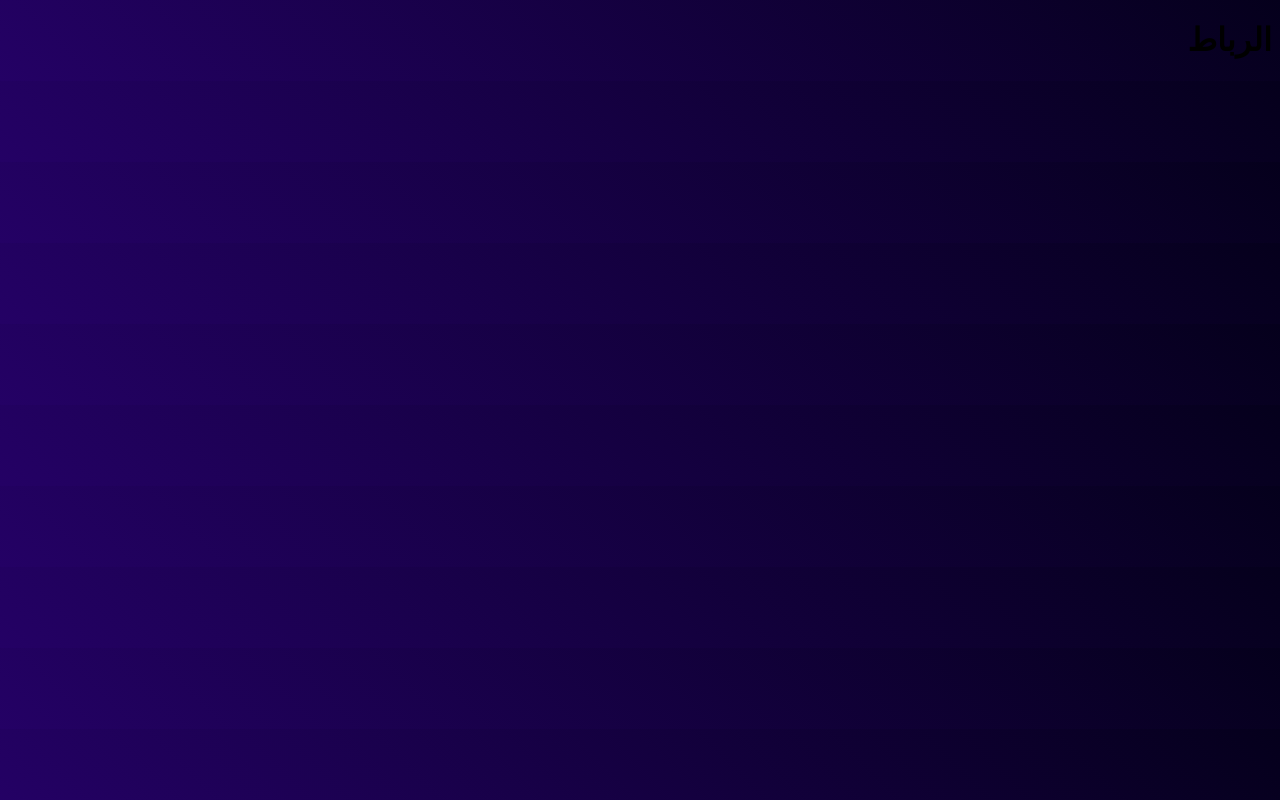
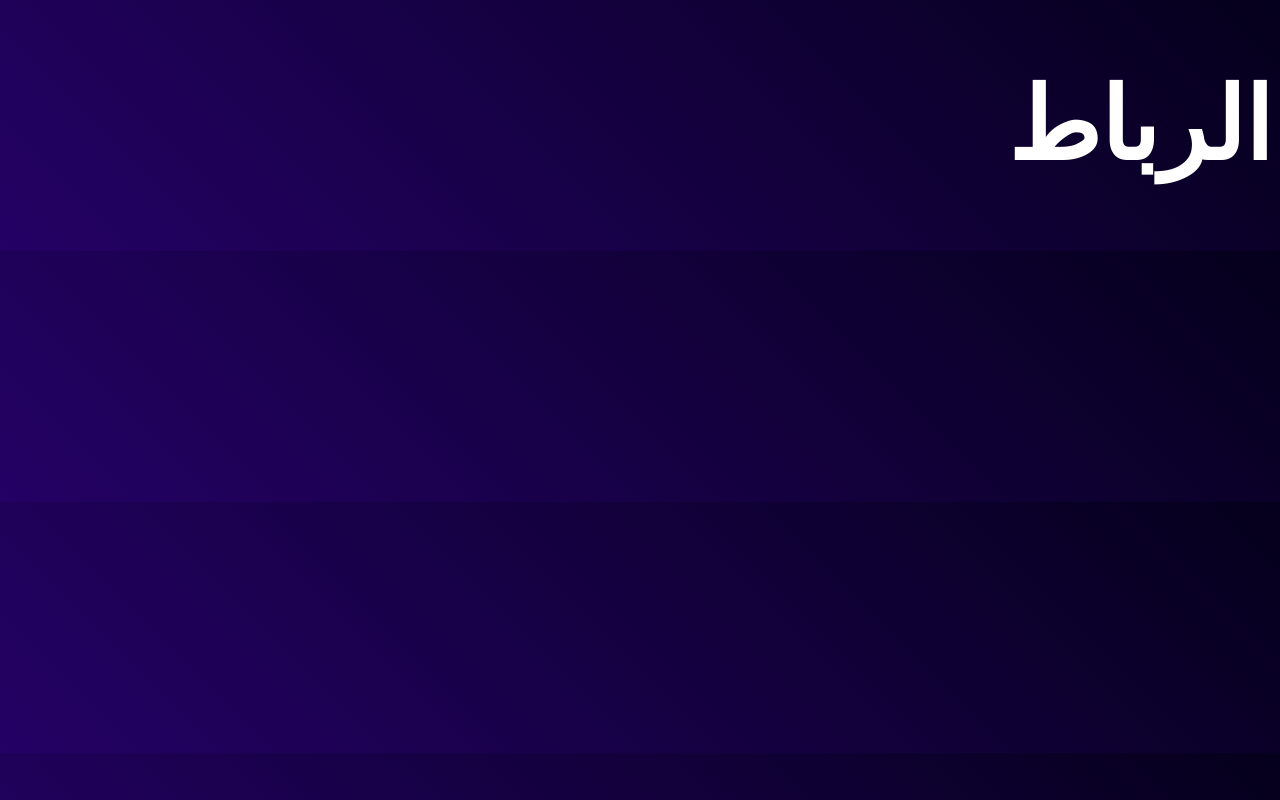
Before and after one commit to Z-kamili/Prayer_Time_API, a plain HTML site: page index.html in a window 1280 px wide. Drawn offline with Linux system fonts and the light colour scheme.

Commit message:
change color

```diff
--- a/index.html
+++ b/index.html
@@ -8,6 +8,10 @@
     <style>
         body {
             background: linear-gradient(45deg,#240165,#05001c);
+        }
+        #city-name {
+            font-size: 100px;
+            color: white;
         }
     </style>
 </head>
```
